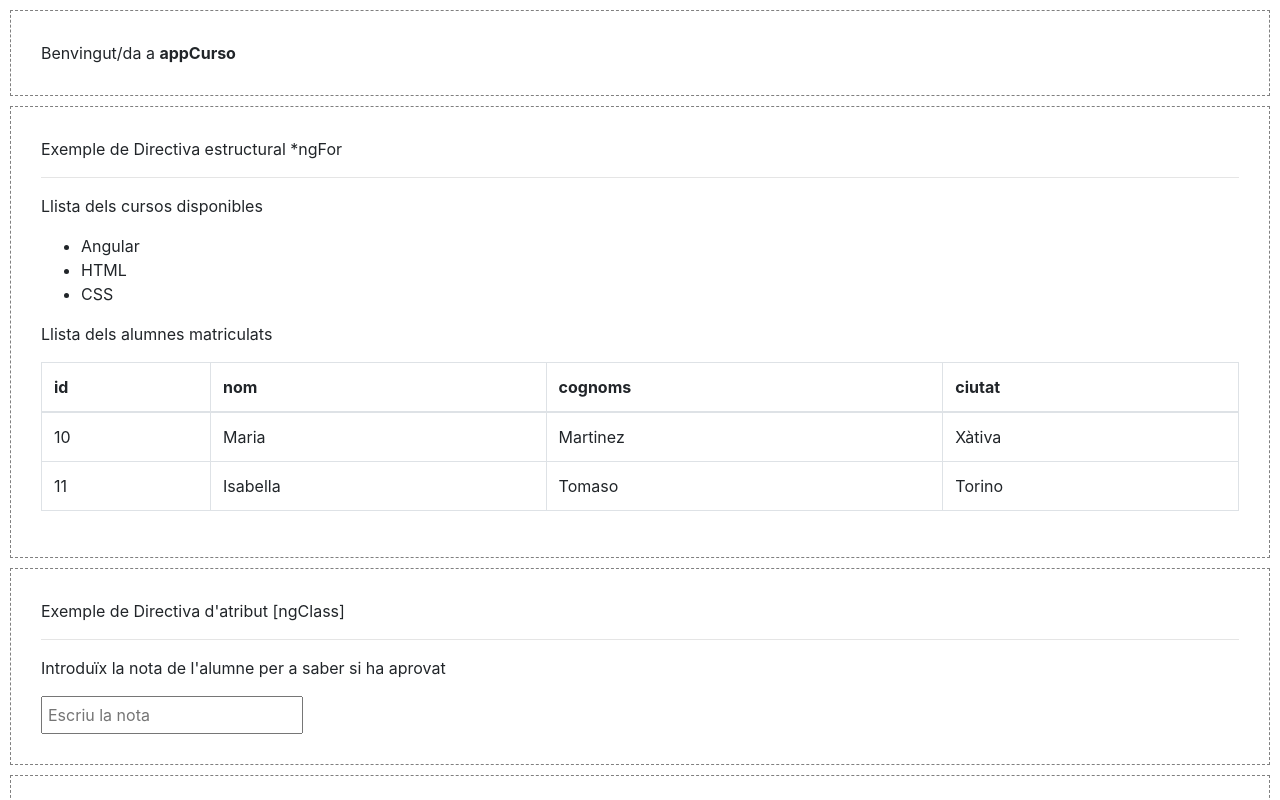
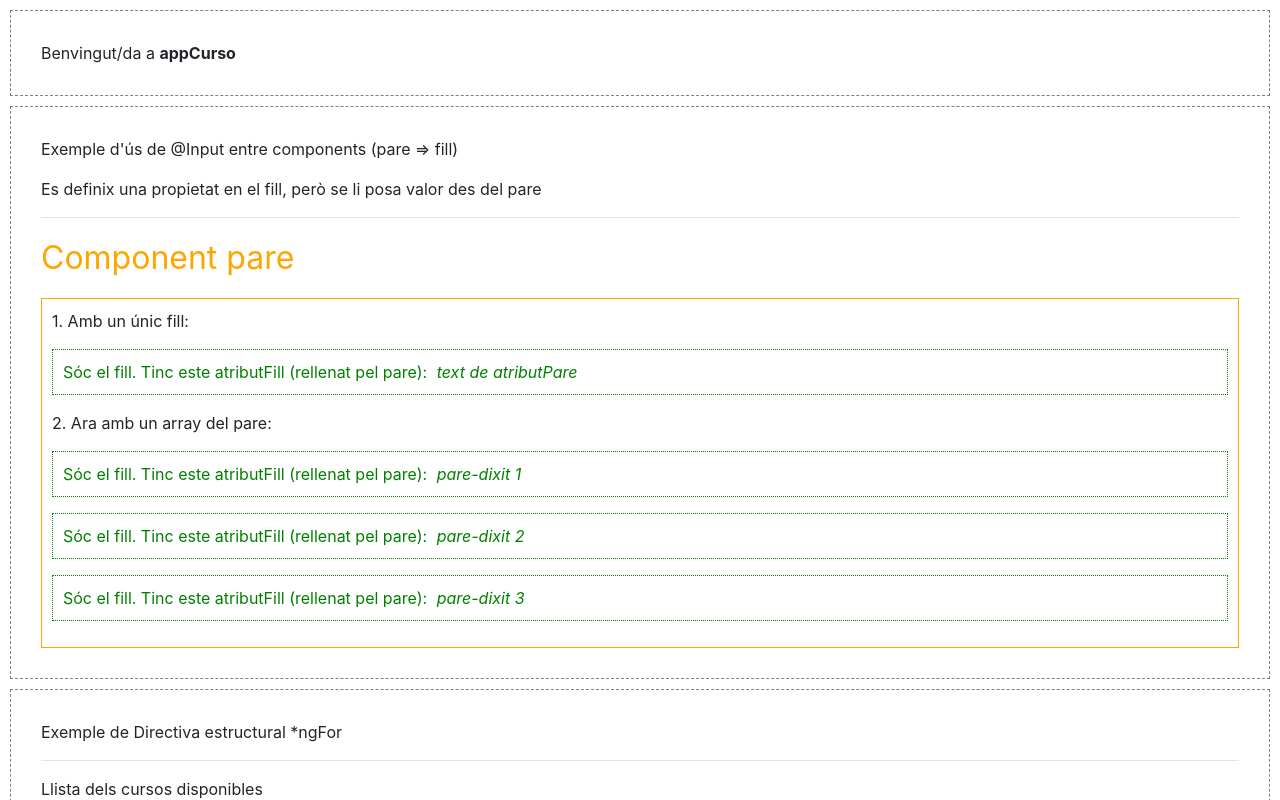
Before and after one commit to mirtalc/angular-tutorial-Ang4desde0, an Angular app: page / in a window 1280 px wide. Shown: the top 800 px of the page. Built offline with nearby package versions, Linux system fonts and the light colour scheme.

Commit message:
feat(#15): Passar informació de pare a fill amb @Input

```diff
--- a/src/app/app.component.html
+++ b/src/app/app.component.html
@@ -1,6 +1,14 @@
 <div>
     <div class="section">
         Benvingut/da a <b>{{ titol }}</b>
+    </div>
+
+
+    <div class="section">
+        <p>Exemple d'ús de @Input entre components (pare => fill)</p>
+        <p>Es definix una propietat en el fill, però se li posa valor des del pare</p>
+        <hr>
+        <app-pare></app-pare>
     </div>
 
     <div class="section">
--- a/src/app/app.module.ts
+++ b/src/app/app.module.ts
@@ -19,6 +19,8 @@ import { FormsModule } from '@angular/forms';
 import { ExdirectivaifComponent } from './exdirectivaif/exdirectivaif.component';
 import { ExdirectivaclassComponent } from './exdirectivaclass/exdirectivaclass.component';
 import { ExdirectivaforComponent } from './exdirectivafor/exdirectivafor.component';
+import { PareComponent } from './pare/pare.component';
+import { FillComponent } from './fill/fill.component';
 
 /**
  * 2. Decorador del Module amb metadata
@@ -36,7 +38,9 @@ import { ExdirectivaforComponent } from './exdirectivafor/exdirectivafor.compone
         ExtwowaybindingComponent,
         ExdirectivaifComponent,
         ExdirectivaclassComponent,
-        ExdirectivaforComponent
+        ExdirectivaforComponent,
+        PareComponent,
+        FillComponent
     ],
     // dependències (l'origen està a la primera secció amb el imports)
     imports: [
--- /dev/null
+++ b/src/app/fill/fill.component.html
@@ -0,0 +1 @@
+<p class="fill">Sóc el fill. Tinc este atributFill (rellenat pel pare): <span>{{ atributFill }}</span></p>
--- /dev/null
+++ b/src/app/fill/fill.component.scss
@@ -0,0 +1,9 @@
+.fill {
+    border: 1px dotted green;
+    padding: 10px;
+    color: green;
+}
+
+span{
+    font-style: italic;
+}
--- /dev/null
+++ b/src/app/fill/fill.component.ts
@@ -0,0 +1,18 @@
+import { Component, OnInit, Input } from '@angular/core';
+
+@Component({
+    selector: 'app-fill',
+    templateUrl: './fill.component.html',
+    styleUrls: ['./fill.component.scss']
+})
+export class FillComponent implements OnInit {
+    // Atributs
+    // Propietat compartible amb el pare.
+    @Input() atributFill: string;
+
+    constructor() { }
+
+    ngOnInit(): void {
+    }
+
+}
--- /dev/null
+++ b/src/app/pare/pare.component.html
@@ -0,0 +1,10 @@
+<div class="pare">
+    <p class="pare__titol">Component pare</p>
+
+    <div class="pare__content">
+        <p>1. Amb un únic fill: </p>
+        <app-fill [atributFill]="atributPare"></app-fill>
+        <p>2. Ara amb un array del pare: </p>
+        <app-fill *ngFor="let itemPare of arrayPare" [atributFill]="itemPare"></app-fill>
+    </div>
+</div>
--- /dev/null
+++ b/src/app/pare/pare.component.scss
@@ -0,0 +1,13 @@
+.pare{
+    $color: orange;
+
+    &__titol{
+        color: $color;
+        font-size: 2em;
+    }
+
+    &__content{
+        border: 1px solid $color;
+        padding: 10px;
+    }
+}
--- /dev/null
+++ b/src/app/pare/pare.component.ts
@@ -0,0 +1,18 @@
+import { Component, OnInit } from '@angular/core';
+
+@Component({
+    selector: 'app-pare',
+    templateUrl: './pare.component.html',
+    styleUrls: ['./pare.component.scss']
+})
+export class PareComponent implements OnInit {
+    // Atributs
+    atributPare: string = "text de atributPare";
+    arrayPare: string[] = ["pare-dixit 1", "pare-dixit 2", "pare-dixit 3"];
+
+    constructor() { }
+
+    ngOnInit(): void {
+    }
+
+}
```
